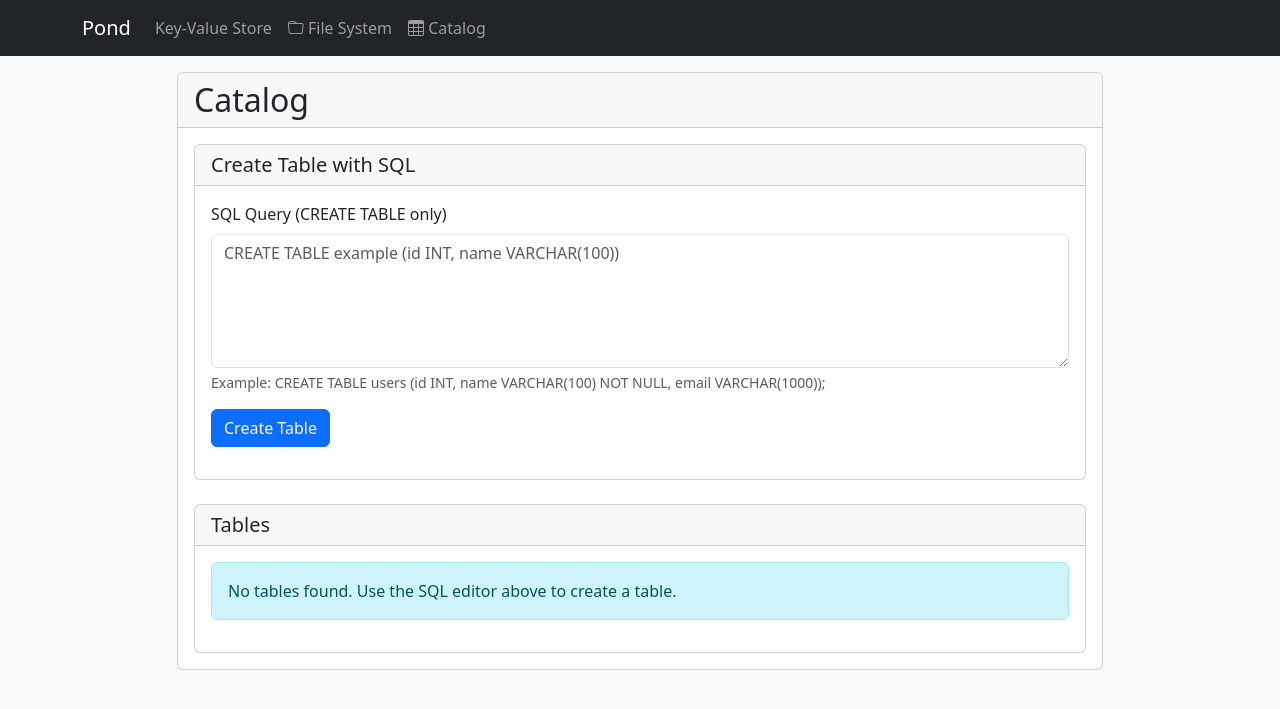
After one commit to plusplusoneplusplus/pondhouse-v2, a FastAPI app: template src/server/web/templates/catalog.html in a window 1280 px wide. The commit adds this page. Shown: the top 709 px of the page. Run offline with FastAPI, Linux system fonts and the light colour scheme; the template is opened without the code that fills it, so the values that code supplies are empty.

Commit message:
pending: catalog ui

```diff
--- a/src/server/web/main.py
+++ b/src/server/web/main.py
@@ -1,12 +1,13 @@
-from fastapi import FastAPI, Request, Form
+from fastapi import FastAPI, Request, Form, HTTPException
 from fastapi.responses import HTMLResponse
 from fastapi.templating import Jinja2Templates
 from fastapi.staticfiles import StaticFiles
 import grpc
 import os
 import sys
-from typing import Optional, List
+from typing import Optional, List, Dict
 from dataclasses import dataclass
+from datetime import datetime
 
 # Import generated gRPC modules
 import pond_service_pb2 as pb2
@@ -41,6 +42,21 @@ class DirectoryInfo:
 class FileSystemEntry:
     path: str
     is_directory: bool
+
+@dataclass
+class ColumnInfo:
+    name: str
+    type: str
+
+@dataclass
+class TableMetadata:
+    name: str
+    location: str
+    columns: List[ColumnInfo]
+    partition_columns: List[str]
+    properties: Dict[str, str]
+    last_updated_ms: int
+    error: Optional[str] = None
 
 def normalize_path(path: str) -> str:
     """Normalize path by handling empty paths and removing trailing slashes."""
@@ -158,8 +174,94 @@ class PondClient:
                 error=str(e)
             )
 
+    def execute_sql(self, sql_query: str) -> tuple[bool, Optional[str], Optional[str]]:
+        """
+        Execute a SQL query for table management. Currently only supports CREATE TABLE statements.
+
+        Example: CREATE TABLE users (id INT, name STRING, email STRING)
+
+        Returns a tuple of (success, message, error)
+        """
+        try:
+            request = pb2.ExecuteSQLRequest(sql_query=sql_query)
+            response = self.stub.ExecuteSQL(request)
+
+            if response.success:
+                return True, response.message, None
+            return False, None, response.error
+        except Exception as e:
+            return False, None, str(e)
+
+    def list_tables(self) -> tuple[List[str], Optional[str]]:
+        """
+        List all tables in the catalog.
+
+        Returns a tuple of (table_names, error)
+        """
+        try:
+            request = pb2.ListTablesRequest()
+            response = self.stub.ListTables(request)
+
+            if response.success:
+                return list(response.table_names), None
+            return [], response.error
+        except Exception as e:
+            return [], str(e)
+
+    def get_table_metadata(self, table_name: str) -> TableMetadata:
+        """
+        Get metadata for a specific table.
+
+        Returns TableMetadata object
+        """
+        try:
+            request = pb2.GetTableMetadataRequest(table_name=table_name)
+            response = self.stub.GetTableMetadata(request)
+
+            if response.success:
+                meta = response.metadata
+                columns = [
+                    ColumnInfo(name=col.name, type=col.type)
+                    for col in meta.columns
+                ]
+
+                return TableMetadata(
+                    name=meta.name,
+                    location=meta.location,
+                    columns=columns,
+                    partition_columns=list(meta.partition_columns),
+                    properties=dict(meta.properties),
+                    last_updated_ms=meta.last_updated_ms
+                )
+            else:
+                return TableMetadata(
+                    name=table_name,
+                    location="",
+                    columns=[],
+                    partition_columns=[],
+                    properties={},
+                    last_updated_ms=0,
+                    error=response.error
+                )
+        except Exception as e:
+            return TableMetadata(
+                name=table_name,
+                location="",
+                columns=[],
+                partition_columns=[],
+                properties={},
+                last_updated_ms=0,
+                error=str(e)
+            )
+
 # Create a global client instance
 pond_client = PondClient(GRPC_HOST, GRPC_PORT)
+
+# Add a timestamp filter for Jinja2
+@app.on_event("startup")
+async def startup_event():
+    # Add custom filters to Jinja2 templates
+    templates.env.filters["timestamp_to_date"] = lambda ts: datetime.fromtimestamp(ts / 1000).strftime('%Y-%m-%d %H:%M:%S')
 
 @app.get("/", response_class=HTMLResponse)
 async def home(request: Request):
@@ -307,6 +409,62 @@ async def list_files(
         }
     )
 
+@app.get("/catalog", response_class=HTMLResponse)
+async def catalog_home(request: Request):
+    tables, error = pond_client.list_tables()
+
+    result = None
+    if error:
+        result = f"Error listing tables: {error}"
+
+    return templates.TemplateResponse(
+        "catalog.html",
+        {
+            "request": request,
+            "tables": tables,
+            "result": result,
+            "active_page": "catalog"
+        }
+    )
+
+@app.post("/catalog/execute-sql", response_class=HTMLResponse)
+async def execute_sql(request: Request, sql_query: str = Form(...)):
+    success, message, error = pond_client.execute_sql(sql_query)
+
+    # Get the updated list of tables
+    tables, list_error = pond_client.list_tables()
+
+    result = None
+    if error:
+        result = f"Error executing SQL: {error}"
+    elif message:
+        result = message
+    else:
+        result = "SQL executed successfully"
+
+    return templates.TemplateResponse(
+        "catalog.html",
+        {
+            "request": request,
+            "tables": tables,
+            "result": result,
+            "active_page": "catalog"
+        }
+    )
+
+@app.get("/catalog/table/{table_name}", response_class=HTMLResponse)
+async def table_details(request: Request, table_name: str):
+    metadata = pond_client.get_table_metadata(table_name)
+
+    return templates.TemplateResponse(
+        "table_details.html",
+        {
+            "request": request,
+            "metadata": metadata,
+            "active_page": "catalog"
+        }
+    )
+
 if __name__ == "__main__":
     import argparse
     import uvicorn
--- /dev/null
+++ b/src/server/web/templates/catalog.html
@@ -0,0 +1,86 @@
+{% extends "layout.html" %}
+
+{% block title %}PondHouse - Catalog{% endblock %}
+
+{% block page_title %}Catalog{% endblock %}
+
+{% block content %}
+<div class="row mb-4">
+    <div class="col-md-12">
+        <div class="card">
+            <div class="card-header">
+                <h5 class="mb-0">Create Table with SQL</h5>
+            </div>
+            <div class="card-body">
+                <form action="/catalog/execute-sql" method="post" class="mb-3">
+                    <div class="mb-3">
+                        <label for="sql_query" class="form-label">SQL Query (CREATE TABLE only)</label>
+                        <textarea class="form-control" id="sql_query" name="sql_query" rows="5"
+                            placeholder="CREATE TABLE example (id INT, name VARCHAR(100))" required></textarea>
+                        <div class="form-text text-muted">
+                            Example: CREATE TABLE users (id INT, name VARCHAR(100) NOT NULL, email VARCHAR(1000));
+                        </div>
+                    </div>
+                    <button type="submit" class="btn btn-primary">Create Table</button>
+                </form>
+            </div>
+        </div>
+    </div>
+</div>
+
+{% if result %}
+<div class="result mb-4">
+    <p class="mb-0">{{ result }}</p>
+</div>
+{% endif %}
+
+<div class="row">
+    <div class="col-md-12">
+        <div class="card">
+            <div class="card-header">
+                <h5 class="mb-0">Tables</h5>
+            </div>
+            <div class="card-body">
+                {% if tables %}
+                <div class="table-responsive">
+                    <table class="table table-hover">
+                        <thead>
+                            <tr>
+                                <th>Table Name</th>
+                                <th>Actions</th>
+                            </tr>
+                        </thead>
+                        <tbody>
+                            {% for table_name in tables %}
+                            <tr>
+                                <td>{{ table_name }}</td>
+                                <td>
+                                    <a href="/catalog/table/{{ table_name }}" class="btn btn-sm btn-info">
+                                        <i class="bi bi-info-circle"></i> Details
+                                    </a>
+                                </td>
+                            </tr>
+                            {% endfor %}
+                        </tbody>
+                    </table>
+                </div>
+                {% else %}
+                <div class="alert alert-info">
+                    No tables found. Use the SQL editor above to create a table.
+                </div>
+                {% endif %}
+            </div>
+        </div>
+    </div>
+</div>
+{% endblock %}
+
+{% block scripts %}
+<script>
+    // Add SQL syntax highlighting if desired
+    document.addEventListener('DOMContentLoaded', function() {
+        const textarea = document.getElementById('sql_query');
+        // Optionally implement SQL syntax highlighting here
+    });
+</script>
+{% endblock %}
--- a/src/server/web/templates/layout.html
+++ b/src/server/web/templates/layout.html
@@ -74,6 +74,11 @@
                             <i class="bi bi-folder"></i> File System
                         </a>
                     </li>
+                    <li class="nav-item">
+                        <a class="nav-link {% if active_page == 'catalog' %}active{% endif %}" href="/catalog">
+                            <i class="bi bi-table"></i> Catalog
+                        </a>
+                    </li>
                 </ul>
             </div>
         </div>
```
Also changed, not shown: src/server/web/templates/table_details.html (added, +112 -0 lines), 3 other files.
